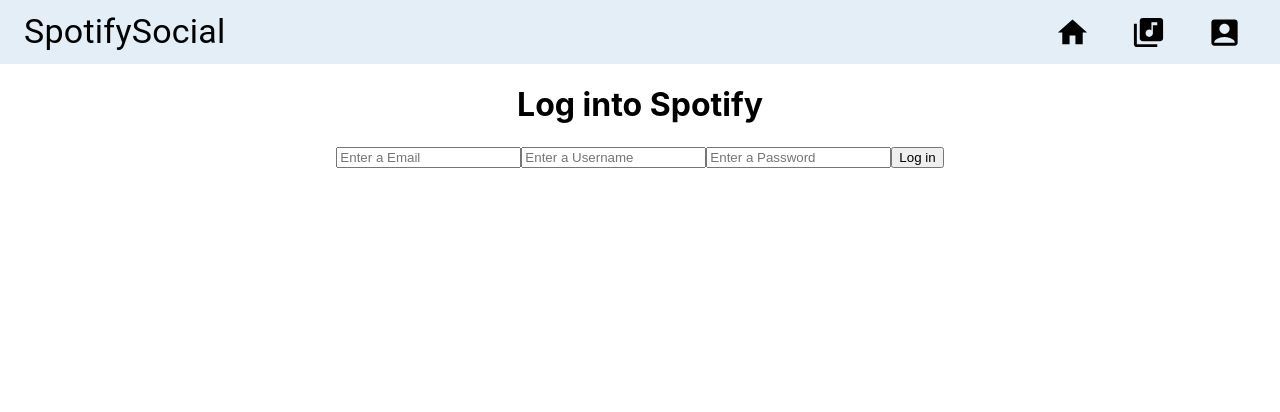
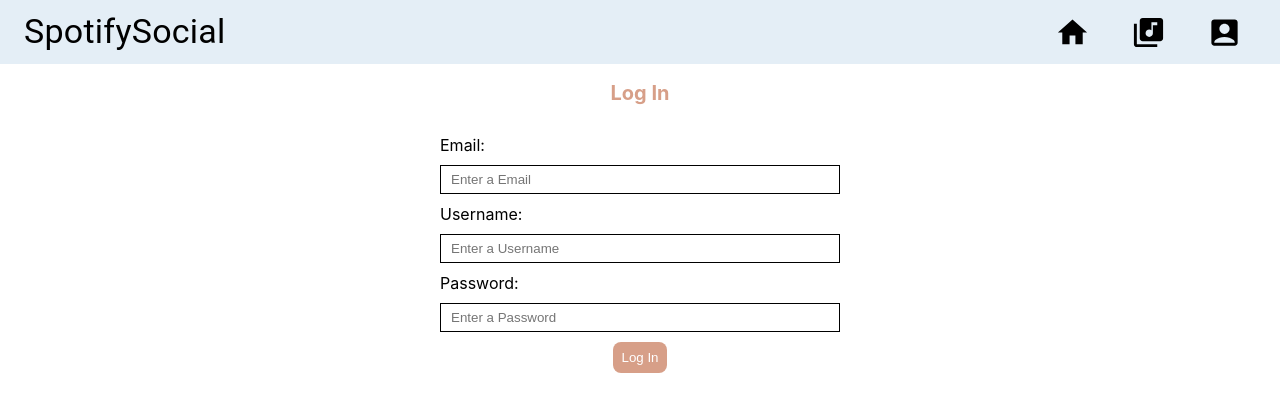
Before and after one commit to jrp9pte/ForgeSpotifyClone, a React (Create React App) app in the folder frontend/: page /login in a window 1280 px wide. Shown: the top 412 px of the page. Built offline with nearby package versions, Linux system fonts and the light colour scheme.

Commit message:
Started on login

```diff
--- a/frontend/src/Components/Login/Login.js
+++ b/frontend/src/Components/Login/Login.js
@@ -10,81 +10,33 @@
     const [userEmail, setUserEmail] = useState('')
     const [access_token, setAccessToken] = useState('')
 
-    const getReturnedParamsFromSpotifyAuth = (hash) =>{
-        const stringAfterHashtag = hash.substring(1);
-        const paramsInUrl = stringAfterHashtag.split("&")
-        const paramsSplitUp = paramsInUrl.reduce((accumulater, currentValue)=>{
-            console.log(currentValue)
-            const[key, value] = currentValue.split("=")
-            accumulater[key] = value
-            return accumulater
-        }, {})
-        return paramsSplitUp
-    }
-    useEffect(()=>{
-        if (window.location.hash) {
-            const {
-                access_token,
-                expires_in,
-                token_type,
-            }= getReturnedParamsFromSpotifyAuth(window.location.hash)
-            window.localStorage.setItem("access_token", access_token);
-            setAccessToken(access_token)
-        }
-    },[])
+
 
     const handleLogin = (e) =>{
         e.preventDefault()
-        // Need to ensure email and password are all valid
-        // Storing entered username and password to local storage to retrieve after url redirect
-        window.addEventListener('beforeunload', function(event) {
-            window.localStorage.setItem("userName", username);
-            window.localStorage.setItem("userPassword", userPassword);
-            window.localStorage.setItem("userEmail", userEmail)
-        })
-        window.location.href = "http://localhost:9000/spotifyAuthorize";
-    }
-
-    const logout =()=>{
-        setAccessToken('')
-        // window.addEventListener('beforeunload')
-        window.localStorage.removeItem("access_token");
-        window.localStorage.removeItem("userName");
-        window.localStorage.removeItem("userPassword");
-        window.localStorage.removeItem("userEmail");
-        window.location.href = "http://localhost:3000/login"
-        // console.log(window.localStorage.getItem("access_token"))
-        // console.log(window.localStorage.getItem("userName"))
-        // console.log(window.localStorage.getItem("userPassword"))
-        // console.log(window.localStorage.getItem("userEmail"))
-
-
-
-    }
-    const submit = (e) =>{
-        e.preventDefault()
-
-        axios.post("http://localhost:9000/savetodb", {
-            username: window.localStorage.getItem("userName"),
-            password: window.localStorage.getItem("userPassword"),
-            email: window.localStorage.getItem("userEmail"),
-            access_token: window.localStorage.getItem("access_token"),
-
+        axios.post("http://localhost:9000/login", {
+            username:username,
+            password: userPassword,
+            email: userEmail
         })
     }
     return (
         <>
-            <h1>Log into Spotify</h1>
-            {!access_token ?
-            <form onSubmit = {handleLogin} className = "login-form">
+            <div className = "create">
+
+                {/* TODO: Fix header to make it ADA friendly later */}
+                <h2> Log In </h2>
+                <form onSubmit = {handleLogin} >
+                    <label>Email:</label>
                     <input
-                    type = "text"
+                        type = "email"
+                        pattern="^([a-zA-Z0-9_\-\.]+)@((\[[0-9]{1,3}\.[0-9]{1,3}\.[0-9]{1,3}\.)|(([a-zA-Z0-9\-]+\.)+))([a-zA-Z]{2,4}|[0-9]{1,3})(\]?)$"
                         required
                         placeholder='Enter a Email'
-
                         value = {userEmail}
                         onChange = {(e) => setUserEmail(e.target.value)}
                     />
+                    <label>Username: </label>
                     <input
                         type = "text"
                         required
@@ -92,23 +44,18 @@
                         value = {username}
                         onChange = {(e) => setUserName(e.target.value)}
                     />
+                    <label>Password: </label>
                     <input
-                    type = "text"
+                        type = "password"
+                        minLength= "6"
                         required
                         placeholder='Enter a Password'
                         value = {userPassword}
                         onChange = {(e) => setUserPassword(e.target.value)}
                     />
-
-
-                <button> Log in </button>
+                    <button className="button"> Log In </button>
                 </form>
-            :
-            <>
-            <button onClick={logout}>logout</button>
-            <button onClick={submit}>Submit</button>
-            </>
-            }
+            </div>
         </>
     )
 }
```
Also changed, not shown: 1 other file (tests, documents, lock files or other folders). Lines whose indentation alone changed are shown as unchanged.
